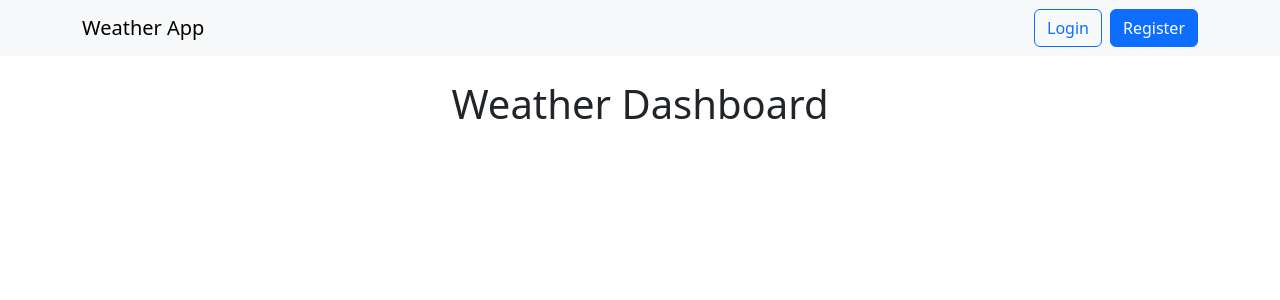
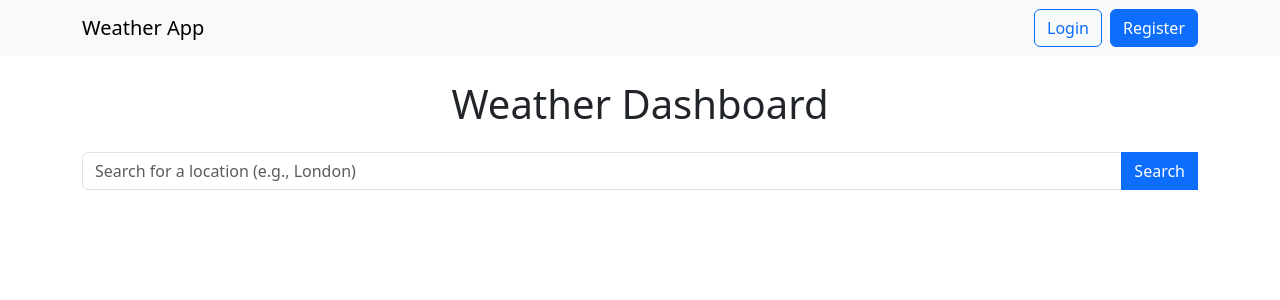
Before and after one commit to Soulittude/weatherapp-frontend, a React (Create React App) app: page / in a window 1280 px wide. Shown: the top 300 px of the page. Built offline with nearby package versions, Linux system fonts and the light colour scheme; no server answers.

Commit message:
SearchBar Component Added

```diff
--- a/src/components/weather/SearchBar.jsx
+++ b/src/components/weather/SearchBar.jsx
@@ -1,2 +1,45 @@
-const SearchBar = () => { }
+import { useState } from 'react';
+import { Form, InputGroup, Button } from 'react-bootstrap';
+
+const SearchBar = ({ onSearch }) => {
+    const [location, setLocation] = useState('');
+    const [isLoading, setIsLoading] = useState(false);
+    const [error, setError] = useState('');
+
+    const handleSubmit = async (e) => {
+        e.preventDefault();
+        if (!location.trim()) {
+            setError('Please enter a location');
+            return;
+        }
+        try {
+            setIsLoading(true);
+            await onSearch(location.trim());
+            setError('');
+        } catch (err) {
+            setError('Failed to fetch weather data');
+        } finally {
+            setIsLoading(false);
+        }
+    };
+
+    return (
+        <Form onSubmit={handleSubmit} className="mb-4">
+            <InputGroup>
+                <Form.Control
+                    type="text"
+                    placeholder="Search for a location (e.g., London)"
+                    value={location}
+                    onChange={(e) => setLocation(e.target.value)}
+                    isInvalid={!!error}
+                />
+                <Button variant="primary" type="submit" disabled={isLoading}>
+                    {isLoading ? 'Searching...' : 'Search'}
+                </Button>
+                <Form.Control.Feedback type="invalid">{error}</Form.Control.Feedback>
+            </InputGroup>
+        </Form>
+    );
+};
+
 export default SearchBar;
```
